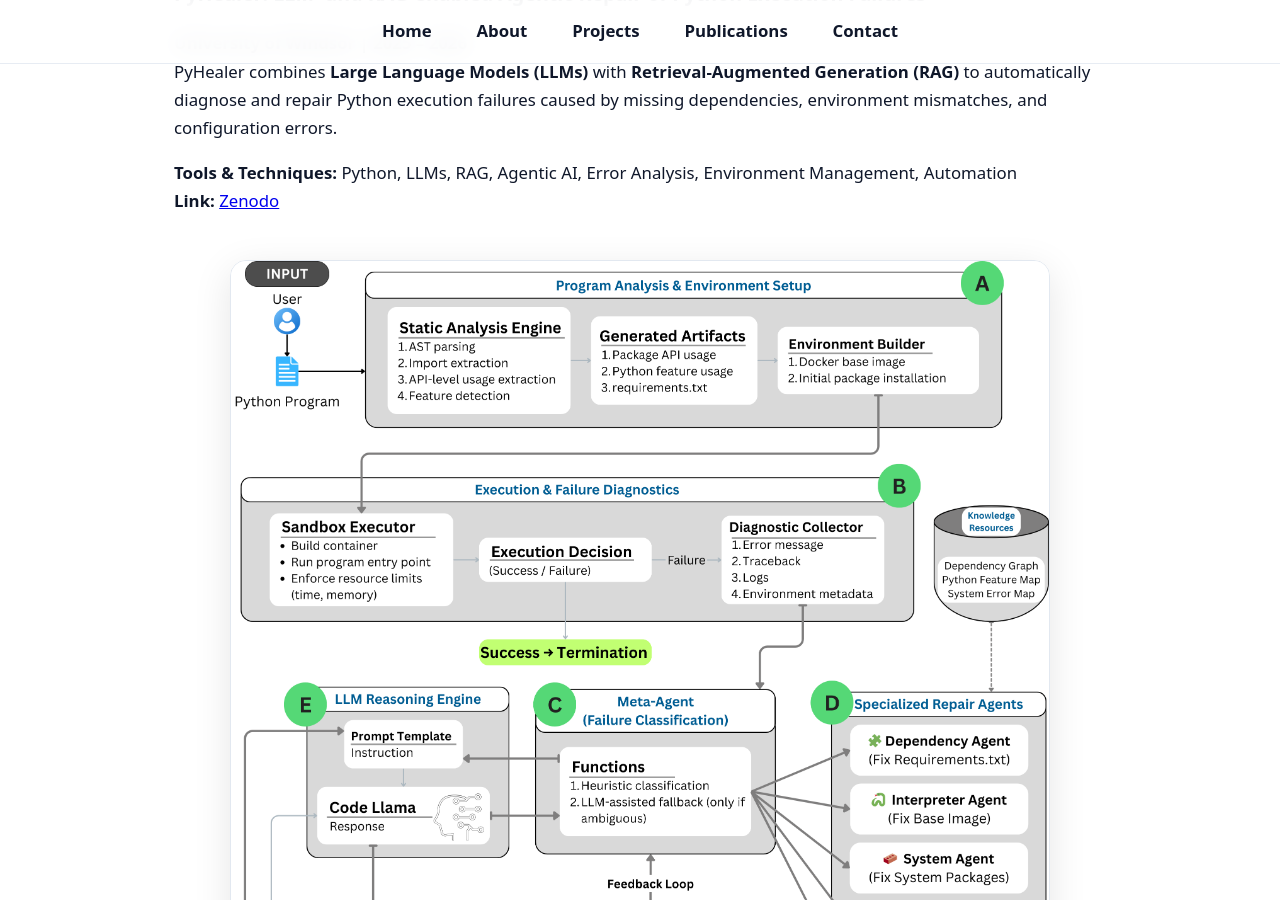
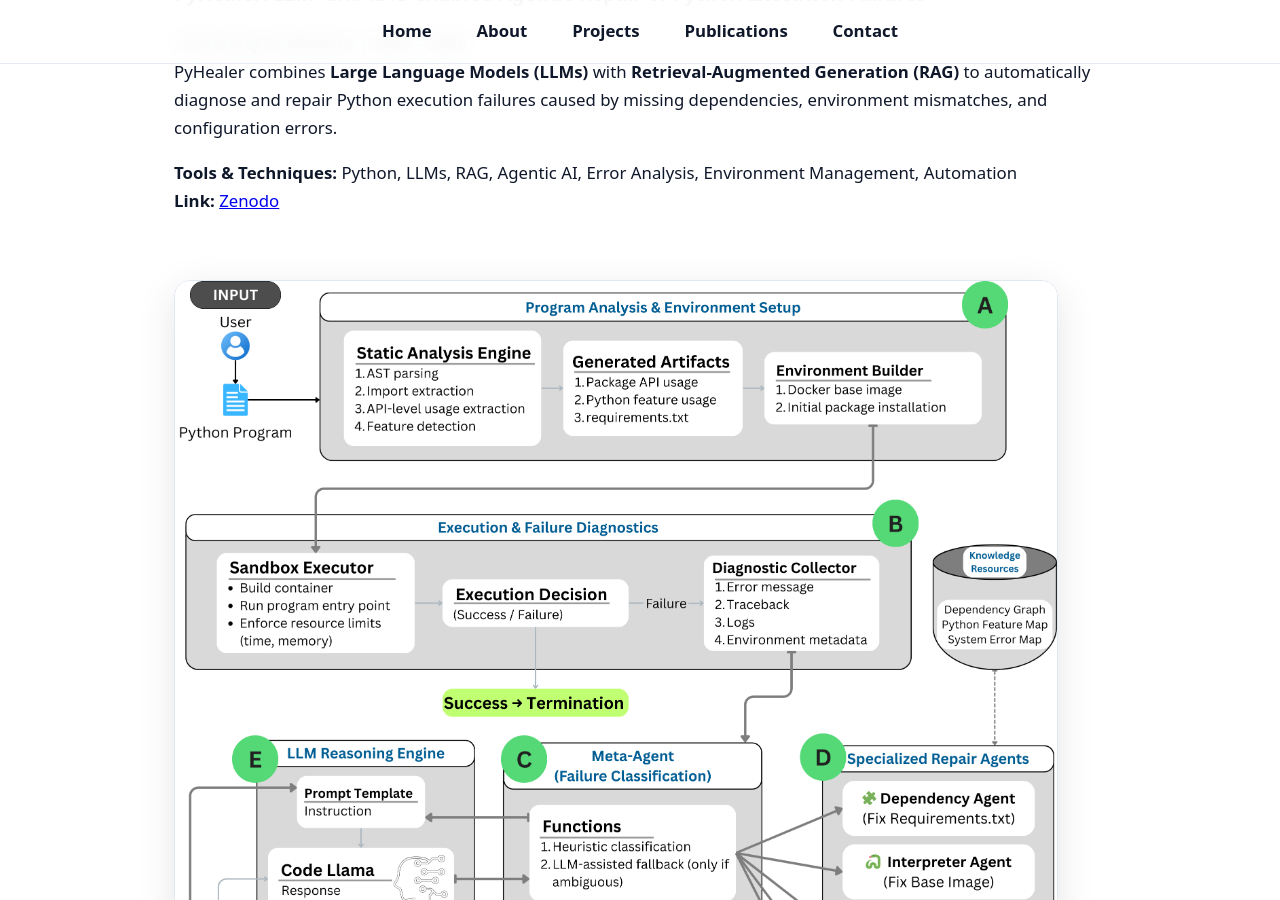
Before and after one commit to Sakib635/my-portfolio, a Jekyll site: the page built from projects.md, in a window 1280 px wide and 900 px high, scrolled down 264 px. Built offline with Jekyll 4.4.1, drawn with Linux system fonts in a browser that asks for light colours.

```diff
--- a/assets/css/style.css
+++ b/assets/css/style.css
@@ -168,21 +168,17 @@ h2::after {
 
 /* Project images – nicer presentation */
 .project-img {
-  width: 100%;
-  max-width: 820px;
-  display: block;
-  margin: 2.8rem auto;
+  width: min(100% - 3rem, 1200px);   /* grows up to 1200px, then caps */
+  margin: 4rem auto;
   border-radius: var(--radius);
   box-shadow: var(--shadow-md);
   border: 1px solid var(--gray-200);
-  transition: transform 0.45s ease, box-shadow 0.45s ease;
+  transition: transform 0.5s ease;
 }
 
 .project-img:hover {
-  transform: translateY(-12px);
-  box-shadow: 0 28px 60px rgba(0,0,0,0.14);
+  transform: scale(1.025);
 }
-
 /* Cards / Project blocks (optional – add .card class to sections) */
 .card {
   background: white;
```
